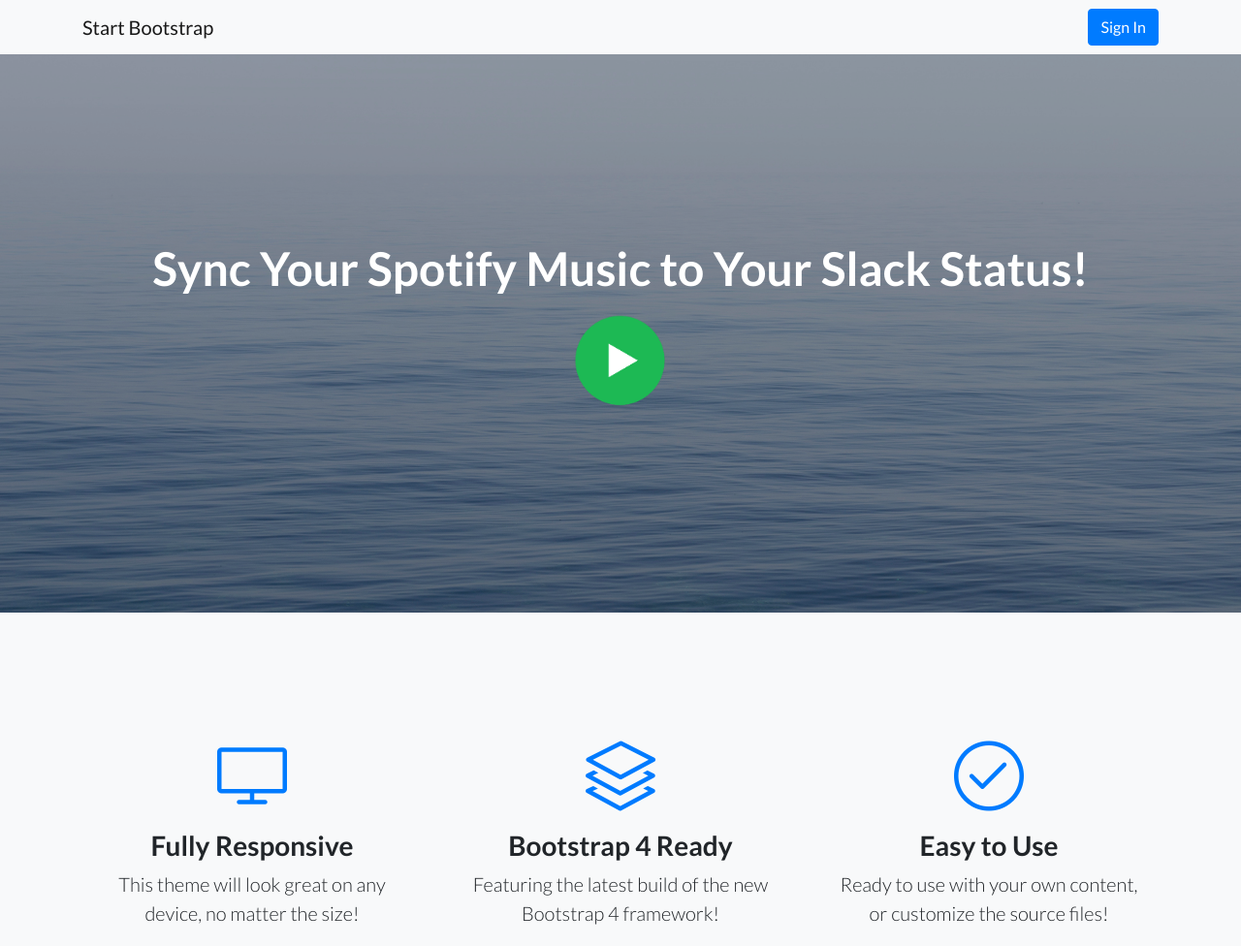
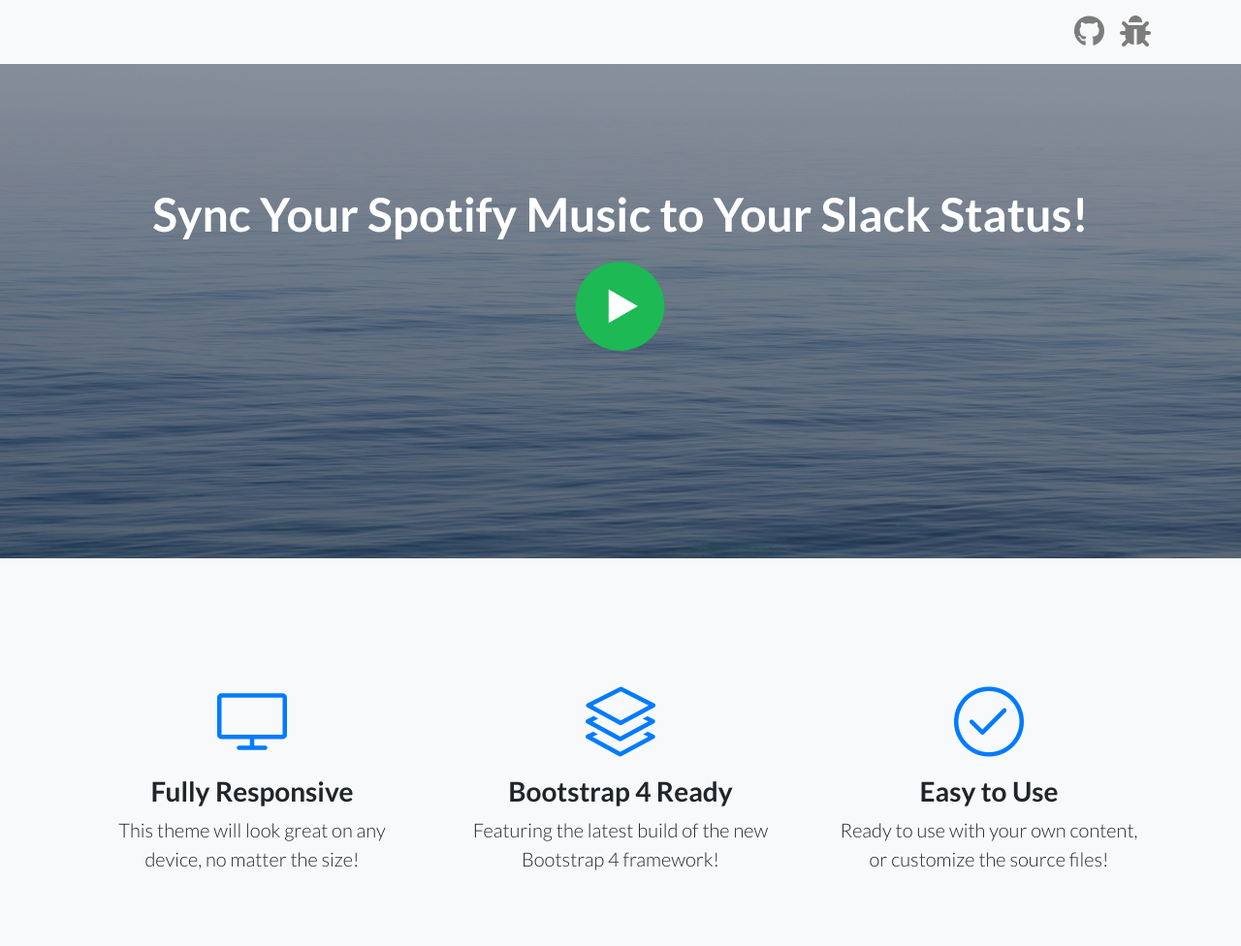
Before and after one commit to giorgimode/spotmystatus-ui, a website: page index.html in a window 1280 px wide. Shown: the top 976 px of the page at 97% size. Drawn offline with Linux system fonts and the light colour scheme.

Commit message:
SMS-23 fixed navbar

```diff
--- a/index.html
+++ b/index.html
@@ -25,11 +25,22 @@
 
 <body>
 
-  <!-- Navigation -->
-  <nav class="navbar navbar-light bg-light static-top">
+<nav class="navbar navbar-light bg-light fixed-top navbar-expand-md">
   <div class="container">
-      <a class="navbar-brand" href="#">Start Bootstrap</a>
-      <a class="btn btn-primary" href="#">Sign In</a>
+    <button type="button" class="navbar-toggler" data-toggle="collapse" data-target="#navbar" aria-expanded="false" aria-controls="navbar"><span
+        class="sr-only">Toggle navigation</span> ☰
+    </button>
+    <div id="navbar" class="navbar-collapse collapse">
+      <ul class="nav navbar-nav ml-auto">
+        <li class="nav-item">
+          <a href="https://github.com/giorgimode/SpotMyStatus/" target="_blank" class="nav-link"><i class="fab fa-github fa-2x"></i></a>
+        </li>
+        <li class="nav-item">
+          <a href="https://giorgimode.myjetbrains.com/youtrack/issues?q=project:%20SMS" target="_blank" class="nav-link"><i class="fas fa-bug fa-2x"></i></a>
+        </li>
+      </ul>
+    </div>
+    <!--/.nav-collapse -->
   </div>
 </nav>
 
```
Lines whose indentation alone changed are shown as unchanged.
